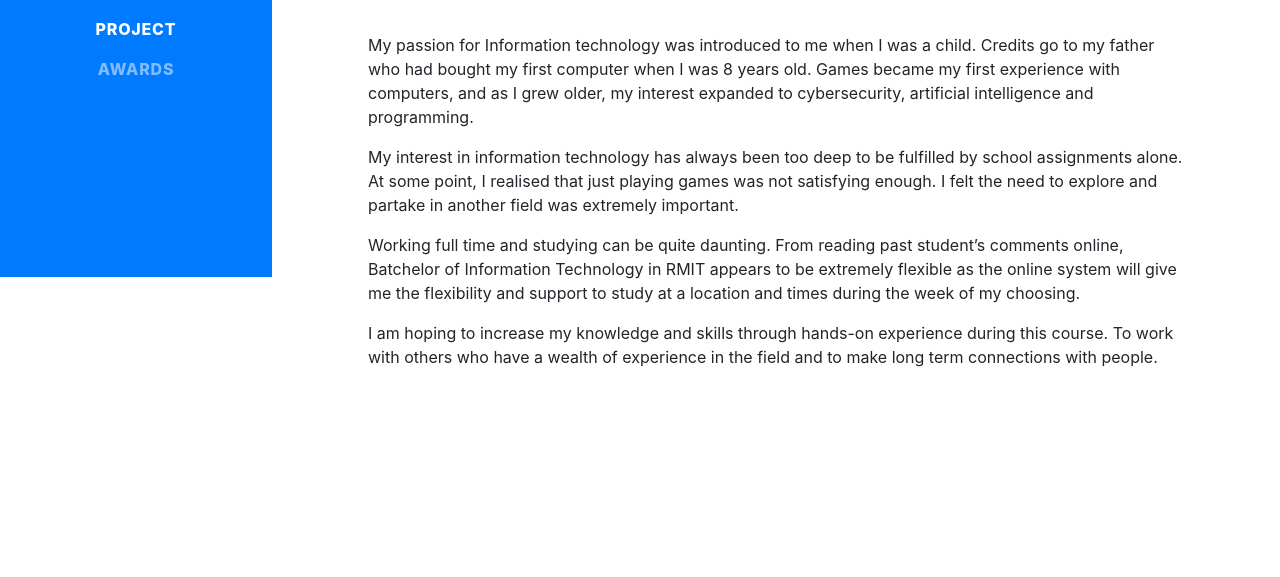
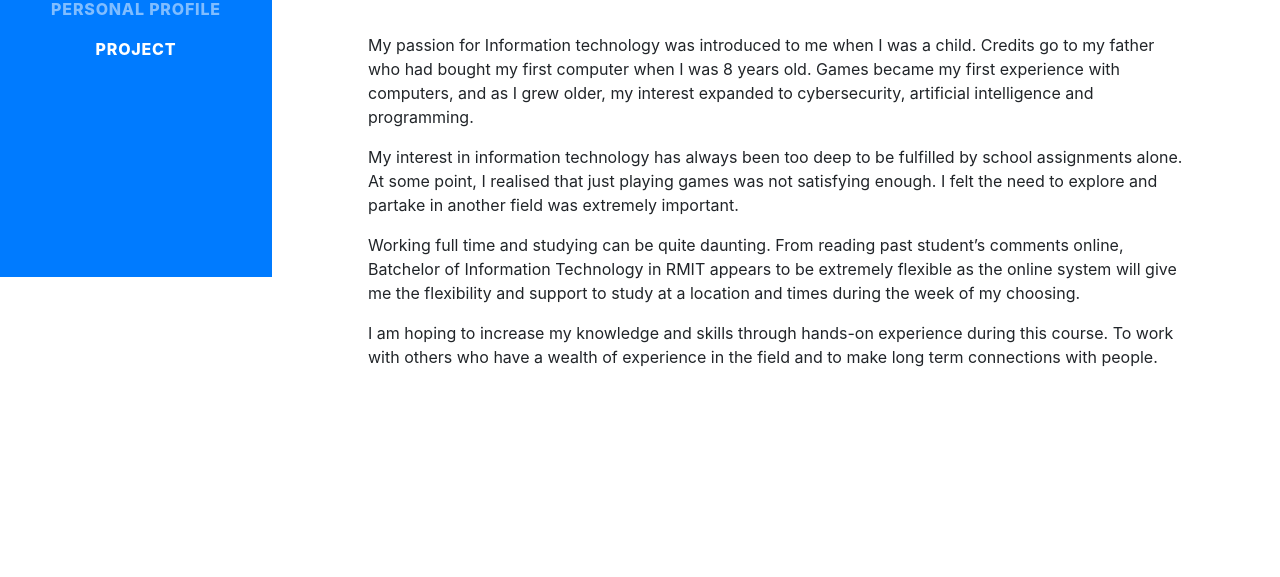
Before and after one commit to s2183689/Assignment-1, a website with bundled scripts: page index.html in a window 1280 px wide. Shown: the part 523-1100 px from the top of the page. Built offline with nearby package versions, Linux system fonts and the light colour scheme; a web font is replaced by a local one.

Commit message:
Update index.html

```diff
--- a/index.html
+++ b/index.html
@@ -52,10 +52,7 @@
         <li class="nav-item">
           <a class="nav-link js-scroll-trigger" href="#interests">Project</a>
         </li>
-        <li class="nav-item">
-          <a class="nav-link js-scroll-trigger" href="#awards">Awards</a>
-        </li>
-      </ul>
+             </ul>
     </div>
   </nav>
 
```
